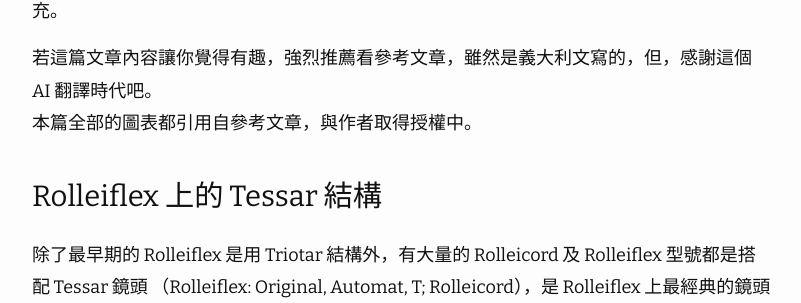
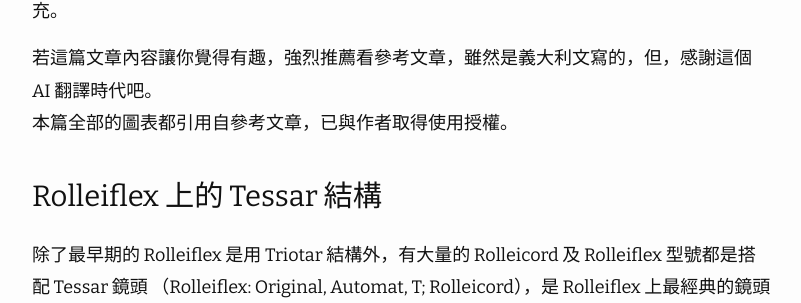
Before and after one commit to saiday/saiday.github.io, a Jekyll site: the page built from camera/_posts/2025-03-15-rolleiflex-tessar-planar-performance.md, in a window 1280 px wide and 900 px high. Shown: the part 439-742 px from the top of the window, without its empty margins (238-1039 px from the left). Built offline with Jekyll 4.4.1, drawn with Linux system fonts in a browser that asks for light colours; nearby versions of some CDN libraries.

Commit message:
update for image usage policy

```diff
--- a/camera/_posts/2025-03-15-rolleiflex-tessar-planar-performance.md
+++ b/camera/_posts/2025-03-15-rolleiflex-tessar-planar-performance.md
@@ -12,7 +12,7 @@
 
 
 若這篇文章內容讓你覺得有趣，強烈推薦看參考文章，雖然是義大利文寫的，但，感謝這個 AI 翻譯時代吧。
-本篇全部的圖表都引用自參考文章，與作者取得授權中。
+本篇全部的圖表都引用自參考文章，已與作者取得使用授權。
 
 ### Rolleiflex 上的 Tessar 結構
 除了最早期的 Rolleiflex 是用 Triotar 結構外，有大量的 Rolleicord 及 Rolleiflex 型號都是搭配 Tessar 鏡頭 （Rolleiflex: Original, Automat, T; Rolleicord），是 Rolleiflex 上最經典的鏡頭結構。
```
